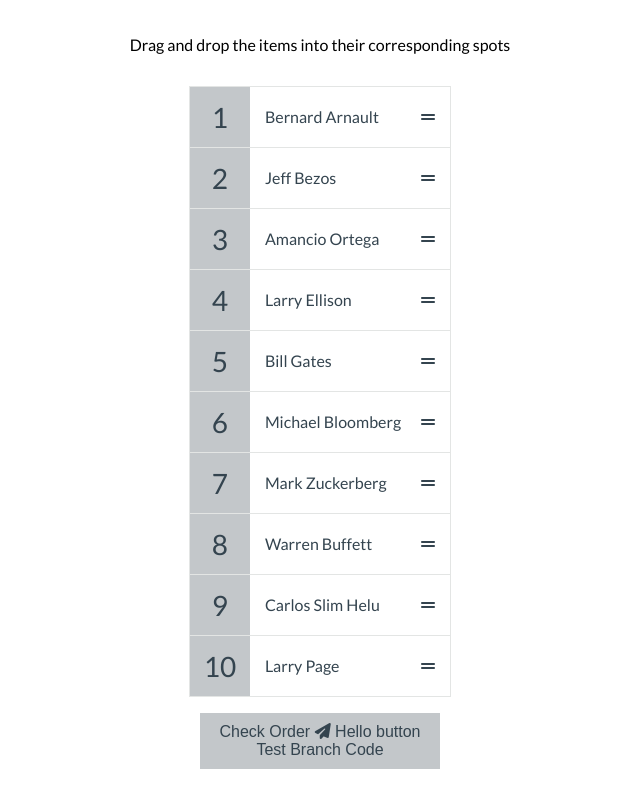
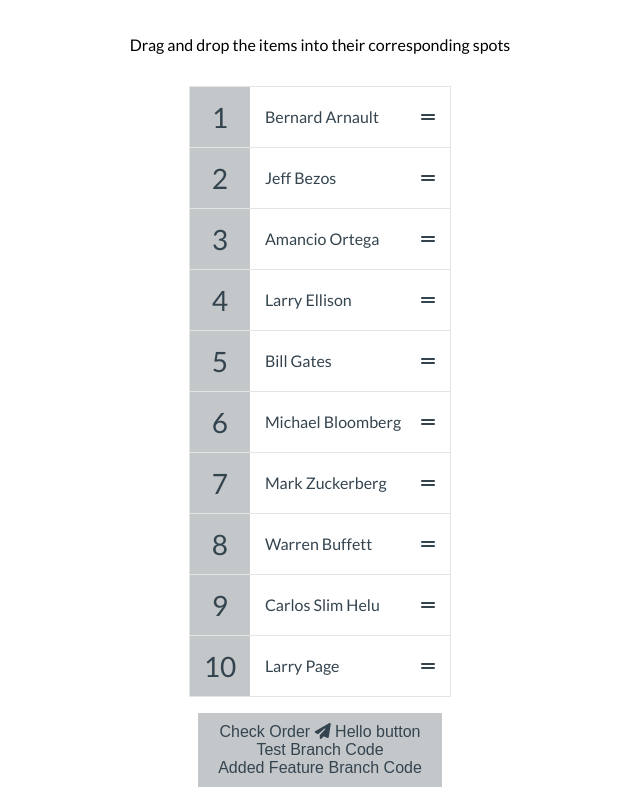
Before and after one commit to shashank-verma2000/sample, a plain HTML site: page index.html in a window 1280 px wide. Shown: the part 63-850 px from the top of the page, without its empty margins (320-960 px from the left). Drawn offline with Linux system fonts and the light colour scheme.

Commit message:
added some code in feature branch

```diff
--- a/index.html
+++ b/index.html
@@ -20,6 +20,7 @@
       <i class="fas fa-paper-plane"></i>
       Hello button
       <div>Test Branch Code</div>
+      <div>Added Feature Branch Code</div>
     </button>
 
     <script src="script.js"></script>
```
